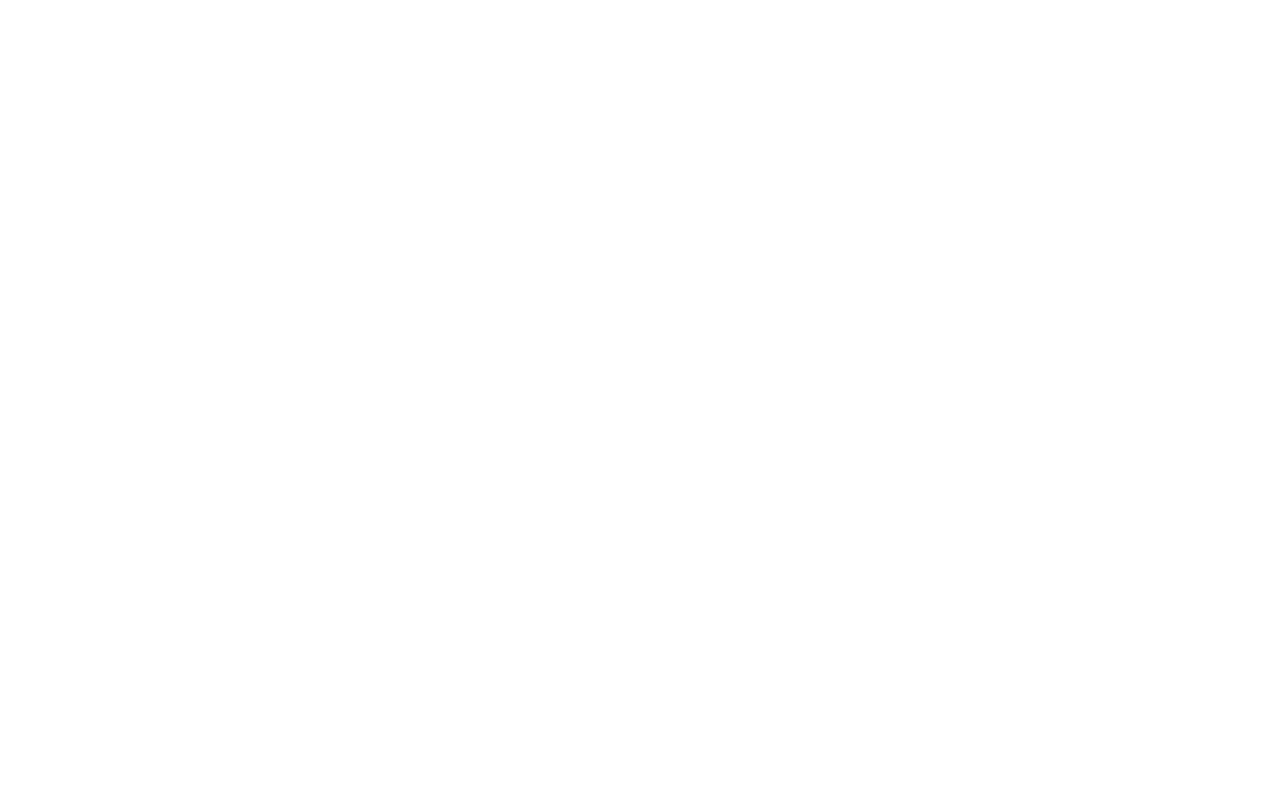
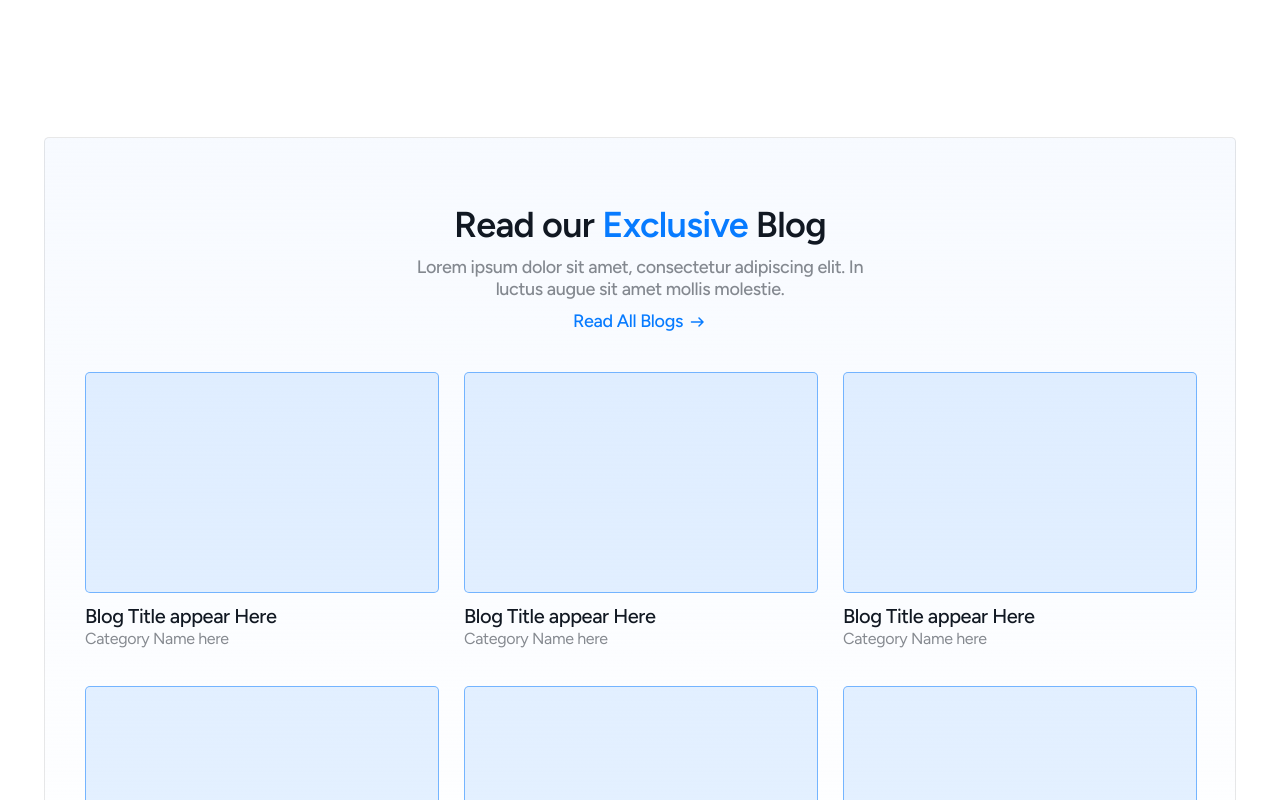
Before and after one commit to ApexSpunk/flamecloud, a React (Create React App) app: page / in a window 1280 px wide. Shown: the part 3300-4100 px from the top of the page. Before the commit the page ends 3187 px from the top, so only its background shows below. Built offline with nearby package versions, Linux system fonts and the light colour scheme.

Commit message:
Blog Section Completed

```diff
--- a/src/App.js
+++ b/src/App.js
@@ -6,6 +6,7 @@
 import Features from './components/Features';
 import Pricing from './components/Pricing';
 import Testimonials from './components/Testimonials';
+import Blog from './components/Blog';
 
 function App() {
   return (
@@ -15,6 +16,7 @@
       <Features />
       <Pricing />
       <Testimonials />
+      <Blog />
     </Box>
   );
 }
--- /dev/null
+++ b/src/components/Blog.js
@@ -0,0 +1,37 @@
+import { Box, Flex, Grid, Image, Text } from '@chakra-ui/react'
+import React from 'react'
+
+function Blog() {
+    return (
+        <Box mt='250px' w='1192px' mx='auto' h='859px' bg='linear-gradient(180deg, #F7FAFF 0%, rgba(255, 255, 255, 0) 100%)' border='1px solid rgba(30, 30, 30, 0.1)' borderRadius='5px' p='40px'>
+            <Text color='#111822' mt='25px' fontSize='36px' fontWeight='600' lineHeight='43px' letterSpacing='-0.02em' fontFamily='Figtree' textAlign='center'>
+                Read our <Text as='span' color='#077BFF'>Exclusive</Text> Blog
+            </Text>
+            <Text mt='10px' color='#111822' fontSize='18px' fontWeight='500' lineHeight='22px' maxW='465px' mx='auto' letterSpacing='-0.02em' fontFamily='Figtree' textAlign='center' opacity='0.5'>
+                Lorem ipsum dolor sit amet, consectetur adipiscing elit. In luctus augue sit amet mollis molestie.
+            </Text>
+            <Flex w='137px' h='24px' mt='10px' mx='auto'>
+                <Text fontSize='18px' fontWeight='500' lineHeight='22px' letterSpacing='-0.02em' fontFamily='Figtree' textAlign='center' color='#077BFF' mx='auto' cursor='pointer'>
+                    Read All Blogs
+                </Text>
+                <Image src='./images/blogarrow.png' alt='Arrow' w='24px' h='24px' />
+            </Flex>
+            <Grid mt='38px' gap='25px' templateColumns='repeat(3, 1fr)' w='100%'>
+                {
+                    [1, 2, 3, 4, 5, 6].map((item, index) => <Box key={index}>
+                        <Box w='354px' h='221px' bg='rgba(7, 123, 255, 0.1)' border='1px solid rgba(7, 123, 255, 0.5)' borderRadius='5px' />
+                        <Text mt='11px' fontSize='20px' fontWeight='500' lineHeight='24px' letterSpacing='-0.02em' fontFamily='Figtree' color='#111822'>
+                            Blog Title appear Here
+                        </Text>
+                        <Text mt='1px' mb='13px' fontSize='16px' fontWeight='400' lineHeight='19px' letterSpacing='-0.02em' fontFamily='Figtree' color='#111822' opacity='0.5'>
+                            Category Name here
+                        </Text>
+                    </Box>
+                    )
+                }
+            </Grid>
+        </Box >
+    )
+}
+
+export default Blog
```
Also changed, not shown: public/images/blogarrow.png (added).
